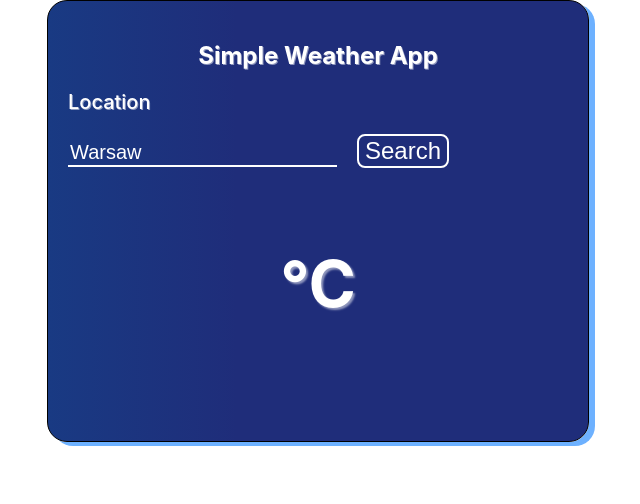
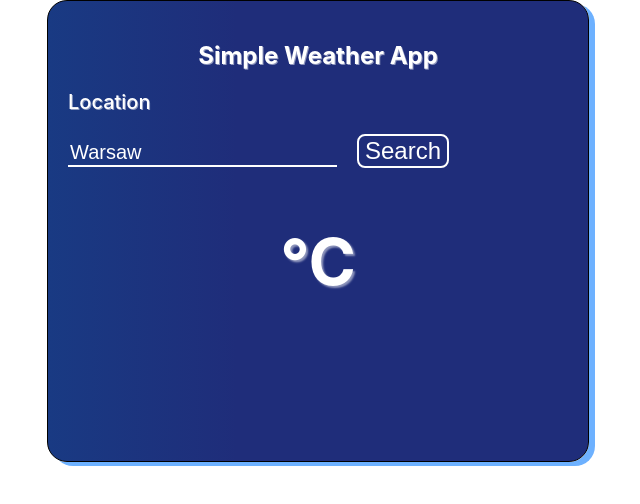
Before and after one commit to Wiktor-prog/Weather-App, a React (Create React App) app: page / in a window 1280 px wide. Shown: the top 504 px of the page, without its empty margins (322-962 px from the left). Built offline with nearby package versions, Linux system fonts and the light colour scheme.

Commit message:
change style

```diff
--- a/src/App.css
+++ b/src/App.css
@@ -1,7 +1,7 @@
 .App {
   padding: 30px;
   width: 500px;
-  height: 400px;
+  height: 420px;
   margin: 0 auto;
   background: linear-gradient(90deg, rgb(25, 58, 131) 0%, rgb(31, 45, 122) 35%);
   border-radius: 20px;
@@ -27,6 +27,11 @@ h2 {
   background-color: transparent;
   color: white
 }
+span {
+font-size: 54px;
+padding: 8px;
+}
+
 input:focus {
   outline:none;
 }
@@ -61,7 +66,7 @@ button:hover {
 
 .location-container .location {
   text-align: center;
-  font-size: 42px;
+  font-size: 40px;
   color: rgb(255, 255, 255);
   margin-top: 24px;
   padding-bottom: 20px;
@@ -72,7 +77,7 @@ button:hover {
   text-align: center;
   font-size: 64px;
   font-weight: 700;
-  padding-top: 14px;
+  padding-top: 36px;
   color: rgb(255, 255, 255);
   text-shadow: 2px 2px 2px rgba(255, 255, 255, 0.5);
   background-color:(255, 255, 255, 0.2);
--- a/src/App.js
+++ b/src/App.js
@@ -16,7 +16,8 @@ const Fetch = () => {
     }))
   };
 
-  return (
+return (
+
     <div className="App">
     <main>
       <h2>Simple Weather App</h2>
@@ -31,11 +32,12 @@ const Fetch = () => {
             />
             <button onClick={Fetch}>Search</button>
         </div>
+        <div className ="weather-box">
+         <div className ="weather">{cityInfo.current}°C</div>
+        </div>
+
         <div className ="location-container">
          <div className ="location">{cityInfo.country}{" "}{cityInfo.name}</div>
-        </div>
-       <div className ="weather-box">
-         <div className ="weather">{cityInfo.current}°C</div>
         </div>
      </div>
    </main>
```
